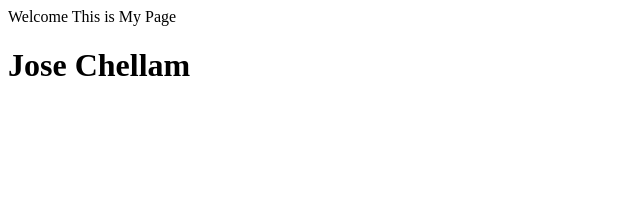
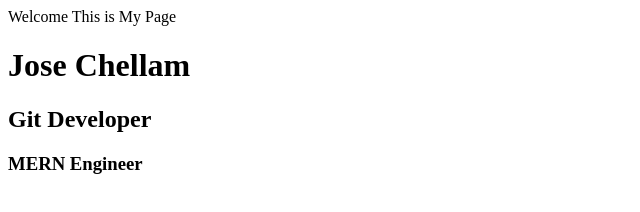
Before and after one commit to Jose-Max11/sample, a plain HTML site: page index.html in a window 1280 px wide. Shown: the whole page, without its empty margins (0-640 px from the left). Drawn offline with Linux system fonts and the light colour scheme.

Commit message:
feat:Add Code

```diff
--- a/index.html
+++ b/index.html
@@ -5,5 +5,7 @@
     </head>
     <body>
         <h1>Jose Chellam</h1>
+        <h2>Git Developer</h2>
+        <h3>MERN Engineer</h3>
     </body>
 </html>
```
